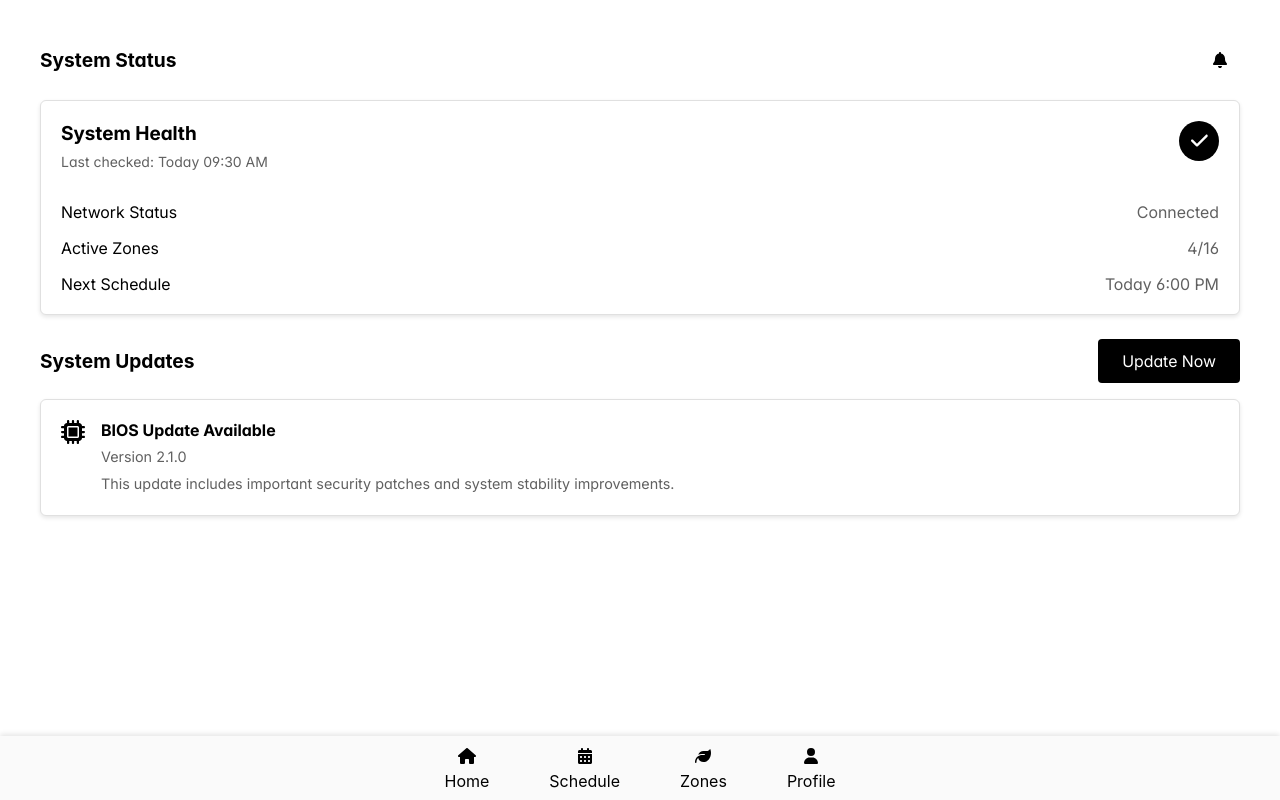
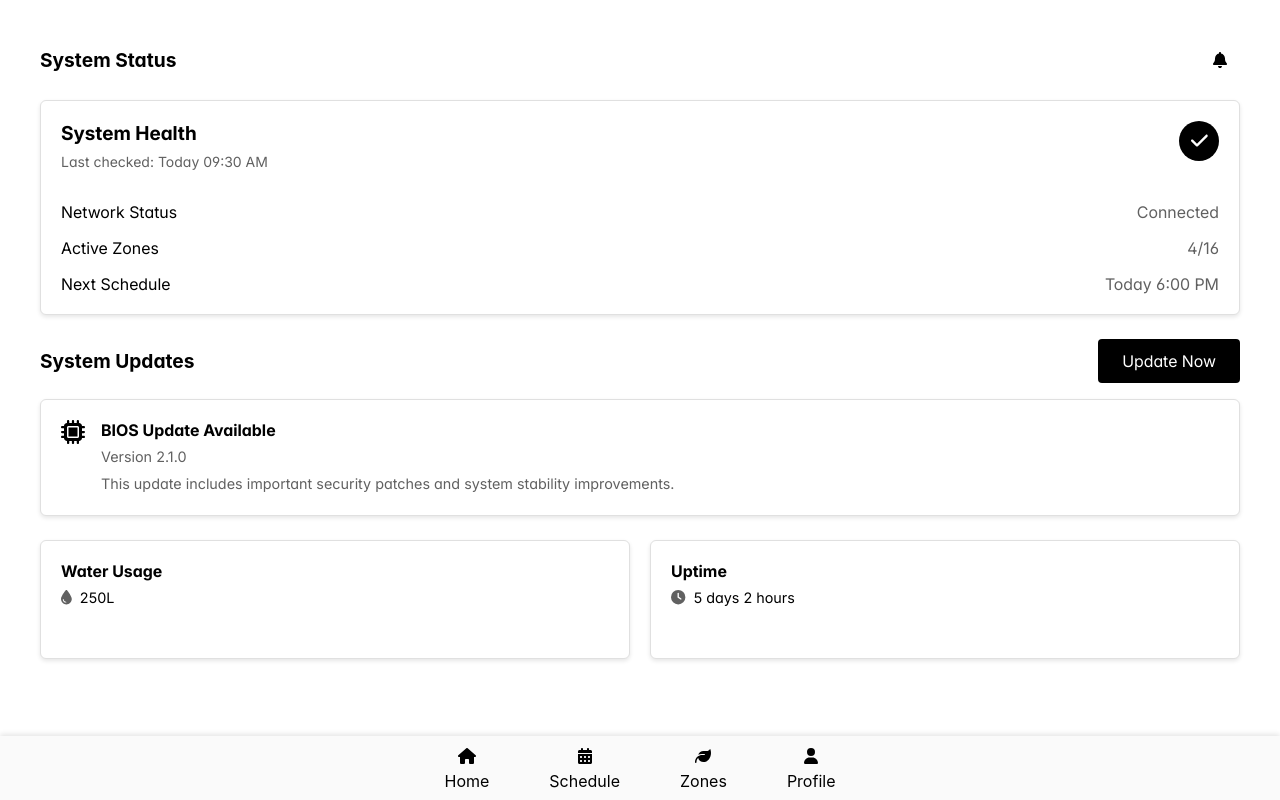
Before and after one commit to mralinp/JoME, a React (Vite) app: page /dashboard in a window 1280 px wide. Built offline with nearby package versions, Linux system fonts and the light colour scheme.

Commit message:
status finished

```diff
--- a/src/pages/dashboard/components/Home.css
+++ b/src/pages/dashboard/components/Home.css
@@ -328,3 +328,54 @@
 .p-card-content {
     padding: 0 !important;
 }
+
+.status-cards-grid {
+    display: grid;
+    grid-template-columns: 1fr 1fr;
+    gap: 20px;
+    margin-top: 24px;
+}
+
+.system-status-card {
+    grid-column: 1 / -1;
+}
+
+.status-card {
+    background-color: white !important;
+    border-radius: var(--border-radius);
+    padding: 0 !important;
+}
+
+.metric-value {
+    display: flex;
+    align-items: center;
+    gap: 8px;
+    margin-top: 8px;
+    font-size: 1.2rem;
+    color: var(--text-color);
+}
+
+.metric-icon {
+    font-size: 1rem;
+    color: var(--text-color-secondary);
+}
+
+.status-card .header-content h2 {
+    margin: 0;
+    font-size: 1rem;
+    color: var(--text-color);
+}
+
+.status-card .metric-value {
+    display: flex;
+    align-items: center;
+    gap: 8px;
+    margin-top: 8px;
+    font-size: 0.9rem;
+    color: var(--text-color);
+}
+
+.status-card .metric-icon {
+    font-size: 0.9rem;
+    color: var(--text-color-secondary);
+}
--- a/src/pages/dashboard/components/Home.tsx
+++ b/src/pages/dashboard/components/Home.tsx
@@ -2,7 +2,7 @@ import React from 'react';
 import { Card } from 'primereact/card';
 import { Button } from 'primereact/button';
 import { FontAwesomeIcon } from '@fortawesome/react-fontawesome';
-import { faCheck, faBell, faMicrochip } from '@fortawesome/free-solid-svg-icons';
+import { faCheck, faBell, faMicrochip, faDroplet, faClock } from '@fortawesome/free-solid-svg-icons';
 import './Home.css';
 
 const Home = () => {
@@ -12,6 +12,8 @@ const Home = () => {
         networkStatus: "Connected",
         activeZones: "4/16",
         nextSchedule: "Today 6:00 PM",
+        waterUsage: "250L",
+        uptime: "5 days 2 hours"
     };
 
     return (
@@ -78,6 +80,32 @@ const Home = () => {
                     </div>
                 </Card>
             </div>
+
+            <div className="status-cards-grid">
+                <Card className="status-card">
+                    <div className="status-header">
+                        <div className="header-content">
+                            <h2>Water Usage</h2>
+                            <div className="metric-value">
+                                <FontAwesomeIcon icon={faDroplet} className="metric-icon" />
+                                <span>{systemInfo.waterUsage}</span>
+                            </div>
+                        </div>
+                    </div>
+                </Card>
+
+                <Card className="status-card">
+                    <div className="status-header">
+                        <div className="header-content">
+                            <h2>Uptime</h2>
+                            <div className="metric-value">
+                                <FontAwesomeIcon icon={faClock} className="metric-icon" />
+                                <span>{systemInfo.uptime}</span>
+                            </div>
+                        </div>
+                    </div>
+                </Card>
+            </div>
         </div>
     );
 };
```
